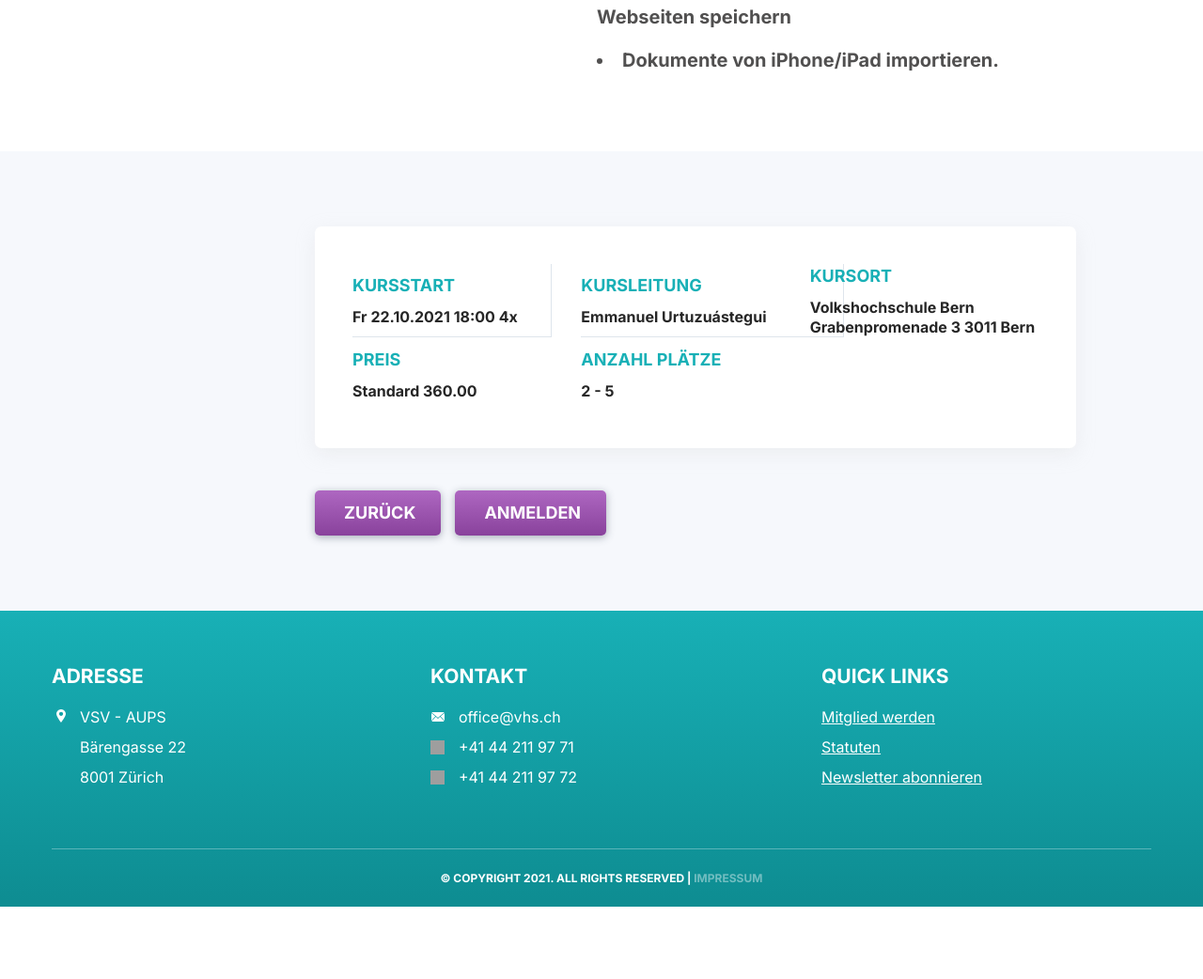
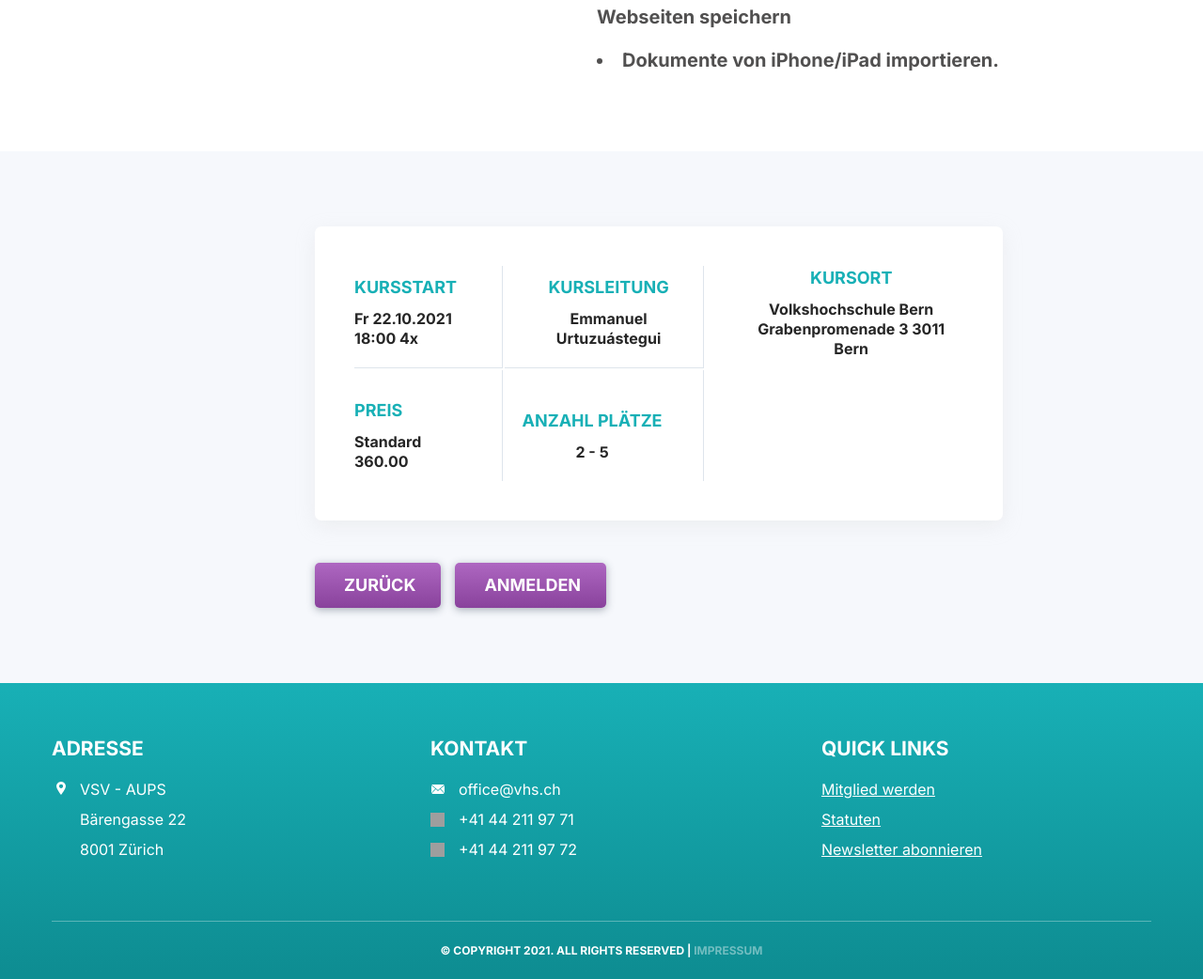
Before and after one commit to Exib1t/Sites, a PHP site: page /innerPage.php in a window 1280 px wide. Shown: the part 1123-2165 px from the top of the page at 94% size. Before the commit the page ends 2088 px from the top, so only its background shows below. Run offline with PHP 8.4, Linux system fonts and the light colour scheme; style sheets or scripts are compiled from the project's sources; grey boxes are pictures that could not be loaded.

Commit message:
UpVHS InnerPage update

```diff
--- a/UpVHS/dev/src/sass/_sprites.scss
+++ b/UpVHS/dev/src/sass/_sprites.scss
@@ -11,9 +11,9 @@
 // $spritesheet: width height image $spritesheet-sprites;
 $spritesheet-width: 0px;
 $spritesheet-height: 0px;
-$spritesheet-image: '../img/spritesheet.png?1652547908846';
+$spritesheet-image: '../img/spritesheet.png?1652731678795';
 $spritesheet-sprites: ();
-$spritesheet: (0px, 0px, '../img/spritesheet.png?1652547908846', $spritesheet-sprites, );
+$spritesheet: (0px, 0px, '../img/spritesheet.png?1652731678795', $spritesheet-sprites, );
 
 // The provided mixins are intended to be used with the array-like variables
 //
--- a/UpVHS/dev/src/sass/blocks/_b-contentText.scss
+++ b/UpVHS/dev/src/sass/blocks/_b-contentText.scss
@@ -528,45 +528,43 @@
 }
 
 .b-contentInfo__table {
-  display: grid;
-  grid-template-columns: 1fr 1fr 1fr;
-  grid-template-rows: 1fr 1fr;
-  padding: 40px;
   background: #FFFFFF;
   box-shadow: 0px 6px 20px rgba(214, 214, 214, 0.284167);
   border-radius: 7px;
+  padding: 40px;
+  box-sizing: border-box;
+  width: 100%;
+  max-width: 732px;
 }
 
-.b-contentInfo__cell {
-  display: flex;
-  width: fit-content;
-  flex-direction: column;
-  justify-content: center;
-  align-items: self-start;
+.b-tableBlock__row {
+  .b-tableBlock__column {
+    padding: 30px 25px 0 0;
+    border-right: 1px solid #DEE5EC;
+    text-align: center;
 
-  &:nth-child(1) {
-    border-right: 1px solid #DEE5EC;
-    border-bottom: 1px solid #DEE5EC;
-    padding-right: 35px;
+    &:first-child {
+      text-align: left;
+    }
   }
 
-  &:nth-child(2) {
-    border-right: 1px solid #DEE5EC;
-    border-bottom: 1px solid #DEE5EC;
-    padding-right: 35px;
-    width: 100%;
-  }
+  &:first-child {
+    .b-tableBlock__column {
+      padding: 0 25px 0 35px;
+      border-right: 1px solid #DEE5EC;
+      border-bottom: 1px solid #DEE5EC;
+      text-align: center;
 
-  &:nth-child(3) {
+      &:first-child {
+        padding-left: 0px;
+        text-align: left;
+      }
 
-  }
-
-  &:nth-child(4) {
-
-  }
-
-  &:nth-child(5) {
-
+      &:last-child {
+        padding-right: 0px;
+        border: 0;
+      }
+    }
   }
 }
 
@@ -580,8 +578,6 @@
   color: #18B0B6;
   padding: 0;
   margin: 0 0 10px 0;
-  width: fit-content;
-  text-align: left;
 }
 
 .b-tableBlock__text {
@@ -592,9 +588,7 @@
   line-height: 21px;
   color: #262626;
   padding: 0;
-  margin: 0;
-  width: fit-content;
-  text-align: left;
+  margin: 0 0 10px 0;
 }
 
 .b-contentInfo__buttons {
--- a/UpVHS/innerPage.php
+++ b/UpVHS/innerPage.php
@@ -30,28 +30,32 @@ require( 'inc/header.php' );
 
   <section class="l-contentInfo">
     <div class="b-contentInfo">
-      <div class="b-contentInfo__table">
-        <div class="b-contentInfo__cell">
+      <table class="b-contentInfo__table">
+        <tr class="b-tableBlock__row">
+          <td class="b-tableBlock__column">
             <h4 class="b-tableBlock__title">Kursstart</h4>
             <p class="b-tableBlock__text">Fr 22.10.2021 18:00 4x</p>
-        </div>
-        <div class="b-contentInfo__cell">
+          </td>
+          <td class="b-tableBlock__column">
             <h4 class="b-tableBlock__title">Kursleitung</h4>
             <p class="b-tableBlock__text">Emmanuel Urtuzuástegui</p>
-        </div>
-        <div class="b-contentInfo__cell">
+          </td>
+          <td class="b-tableBlock__column">
             <h4 class="b-tableBlock__title">Kursort</h4>
             <p class="b-tableBlock__text">Volkshochschule Bern Grabenpromenade 3 3011 Bern</p>
-        </div>
-        <div class="b-contentInfo__cell">
+          </td>
+        </tr>
+        <tr class="b-tableBlock__row">
+          <td class="b-tableBlock__column">
             <h4 class="b-tableBlock__title">Preis</h4>
             <p class="b-tableBlock__text">Standard 360.00</p>
-        </div>
-        <div class="b-contentInfo__cell">
+          </td>
+          <td class="b-tableBlock__column">
             <h4 class="b-tableBlock__title">Anzahl Plätze</h4>
             <p class="b-tableBlock__text">2 - 5</p>
-        </div>
-      </div>
+          </td>
+        </tr>
+      </table>
       <div class="b-contentInfo__buttons">
         <button class="b-contentInfo__button hvr-shutter-out-horizontal">Zurück</button>
         <button class="b-contentInfo__button hvr-shutter-out-horizontal">Anmelden</button>
```
Lines whose indentation alone changed are shown as unchanged.
